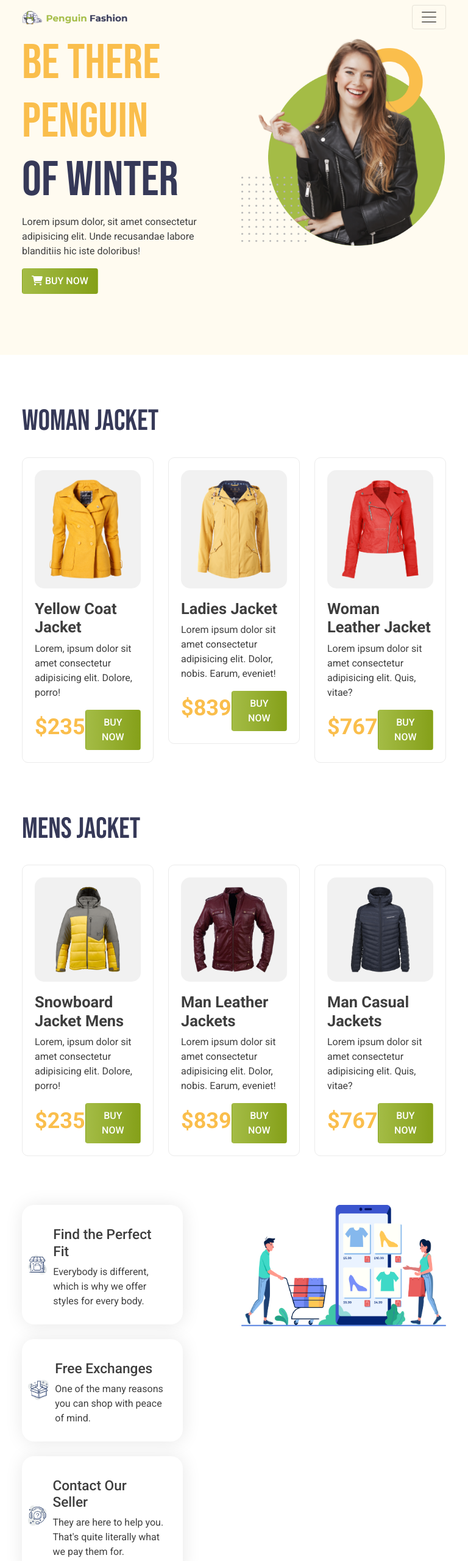
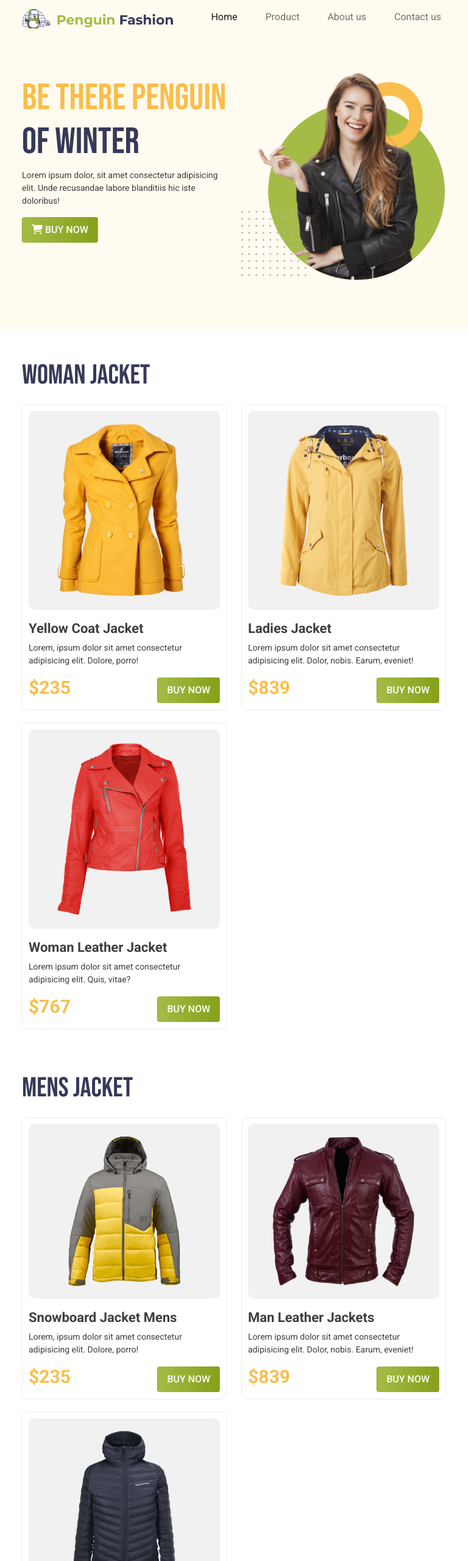
Before and after one commit to ahmmedrasel-dev/penguin-fashion-ecom, a plain HTML site: page index.html in a window 768 px wide. Shown: the top 2560 px of the page at 61% size. Drawn offline with Linux system fonts and the light colour scheme.

Commit message:
responsive done

```diff
--- /dev/null
+++ b/css/responsive.css
@@ -0,0 +1,99 @@
+@media (min-width: 768px) and (max-width: 991px) {
+	p {
+		font-size: 14px;
+	}
+
+	.section-title {
+		font-size: 45px;
+		margin-bottom: 20px;
+	}
+
+	#banner {
+		padding-bottom: 80px;
+	}
+	.banner-title {
+		font-size: 60px;
+	}
+
+	#womans {
+		padding: 50px 0;
+	}
+
+	.product-content {
+		padding: 10px;
+		margin-bottom: 20px;
+	}
+
+	.product-img {
+		background-color: #f1f1f1;
+		padding: 20px 40px;
+		border-radius: 10px;
+	}
+
+	.price {
+		font-size: 30px;
+	}
+
+	#shop {
+		padding: 50px 0;
+	}
+
+	.shop-img {
+		width: 100px;
+		margin-right: 15px;
+	}
+
+	.shop-details {
+		padding-right: 10px;
+		margin-top: 15px;
+	}
+}
+
+@media (min-width: 576px) and (max-width: 767px) {
+	.navbar-nav {
+		align-items: center;
+		margin-top: 20px;
+	}
+
+	.navbar-nav .nav-item {
+		margin-left: 20px;
+	}
+
+	.banner-content {
+		text-align: center;
+	}
+
+	.banner-title {
+		font-size: 60px;
+	}
+
+	#banner {
+		margin-top: 30px;
+	}
+
+	.product-content {
+		margin-bottom: 20px;
+	}
+}
+
+@media (max-width: 575.99px) {
+	.section-title {
+		text-align: center;
+	}
+	.navbar-nav {
+		align-items: center;
+		margin-top: 20px;
+	}
+
+	.banner-content p {
+		padding: 0 20px;
+	}
+
+	.banner-content {
+		text-align: center;
+	}
+
+	.banner-title {
+		font-size: 50px;
+	}
+}
--- a/css/style.css
+++ b/css/style.css
@@ -46,6 +46,10 @@ h1 {
 header {
 	background-color: #fffbf0;
 }
+
+.navbar-brand {
+	width: 250px;
+}
 .navbar-nav .nav-item {
 	margin-left: 30px;
 }
@@ -84,7 +88,7 @@ header {
 
 .product-tile {
 	margin-top: 18px;
-	font-size: 24;
+	font-size: 22px;
 	font-family: "Roboto", sans-serif;
 	font-weight: 700;
 }
--- a/index.html
+++ b/index.html
@@ -12,14 +12,16 @@
   <link rel="stylesheet" href="css/bootstrap.min.css">
   <!-- Custom Css Link -->
   <link rel="stylesheet" href="css/style.css">
+  <!-- Responsive Css link -->
+  <link rel="stylesheet" href="css/responsive.css">
 </head>
 
 <body>
   <header>
     <!-- Menu Part -->
-    <nav class="navbar navbar-expand-lg navbar-light">
+    <nav class="navbar navbar-expand-md navbar-light">
       <div class="container">
-        <a class="navbar-brand w-25" href="#">
+        <a class="navbar-brand" href="#">
           <img class="img-fluid" src="images/logo.png" alt="">
         </a>
         <button class="navbar-toggler" type="button" data-bs-toggle="collapse" data-bs-target="#navbarSupportedContent"
@@ -58,7 +60,7 @@
               <a href="#" class="btn btn-color"><i class="fas fa-shopping-cart"></i> Buy Now</a>
             </div>
           </div>
-          <div class="col-md-6">
+          <div class="col-md-6 pt-5">
             <img class="img-fluid" src="images/model.png" alt="">
           </div>
         </div>
@@ -71,7 +73,7 @@
       <div class="container">
         <h2 class="section-title">Woman Jacket</h2>
         <div class="row">
-          <div class="col-md-4">
+          <div class="col-md-6 col-lg-4">
             <div class="product-content">
               <div class="product-img">
                 <img class="img-fluid" src="images/jacket-1.png" alt="Jacket-1">
@@ -84,7 +86,7 @@
               </div>
             </div>
           </div>
-          <div class="col-md-4">
+          <div class="col-md-6 col-lg-4">
             <div class="product-content">
               <div class="product-img">
                 <img class="img-fluid" src="images/jacket-2.png" alt="">
@@ -98,7 +100,7 @@
               </div>
             </div>
           </div>
-          <div class="col-md-4">
+          <div class="col-md-6 col-lg-4">
             <div class="product-content">
               <div class="product-img">
                 <img class="img-fluid" src="images/jacket-3.png" alt="">
@@ -119,7 +121,7 @@
       <div class="container">
         <h2 class="section-title">Mens Jacket</h2>
         <div class="row">
-          <div class="col-md-4">
+          <div class="col-md-6 col-lg-4">
             <div class="product-content">
               <div class="product-img">
                 <img class="img-fluid" src="images/jacket-4.png" alt="Jacket-1">
@@ -132,7 +134,7 @@
               </div>
             </div>
           </div>
-          <div class="col-md-4">
+          <div class="col-md-6 col-lg-4">
             <div class="product-content">
               <div class="product-img">
                 <img class="img-fluid" src="images/jacket-5.png" alt="">
@@ -146,7 +148,7 @@
               </div>
             </div>
           </div>
-          <div class="col-md-4">
+          <div class="col-md-6 col-lg-4">
             <div class="product-content">
               <div class="product-img">
                 <img class="img-fluid" src="images/jacket-6.png" alt="">
@@ -166,9 +168,9 @@
     <section id="shop">
       <div class="container">
         <div class="row">
-          <div class="col-md-6 pe-5">
+          <div class="col-md-6 pe-lg-5 order-1 mt-5">
             <div class="row gy-4">
-              <div class="col-md-12 pe-5">
+              <div class="col-md-12 pe-lg-5">
                 <div class="shop-content">
                   <div class="shop-img">
                     <img class="img-fluid w-100" src="images/house.png" alt="">
@@ -180,7 +182,7 @@
                   </div>
                 </div>
               </div>
-              <div class="col-md-12 pe-5">
+              <div class="col-md-12 pe-lg-5">
                 <div class="shop-content">
                   <div class="shop-img">
                     <img class="img-fluid" src="images/box.png" alt="">
@@ -192,7 +194,7 @@
                   </div>
                 </div>
               </div>
-              <div class="col-md-12 pe-5">
+              <div class="col-md-12 pe-lg-5">
                 <div class="shop-content">
                   <div class="shop-img">
                     <img class="img-fluid" src="images/question.png" alt="">
@@ -207,8 +209,10 @@
             </div>
           </div>
 
-          <div class="col-md-6">
-            <img class="img-fluid" src="images/shopping.png" alt="">
+          <div class="col-md-6 d-flex align-items-center order-0 mb-sm-5 justify-content-center">
+            <div class="shop-banner w-75">
+              <img class="img-fluid" src="images/shopping.png" alt="">
+            </div>
           </div>
         </div>
       </div>
```
Also changed, not shown: 1 other file.
